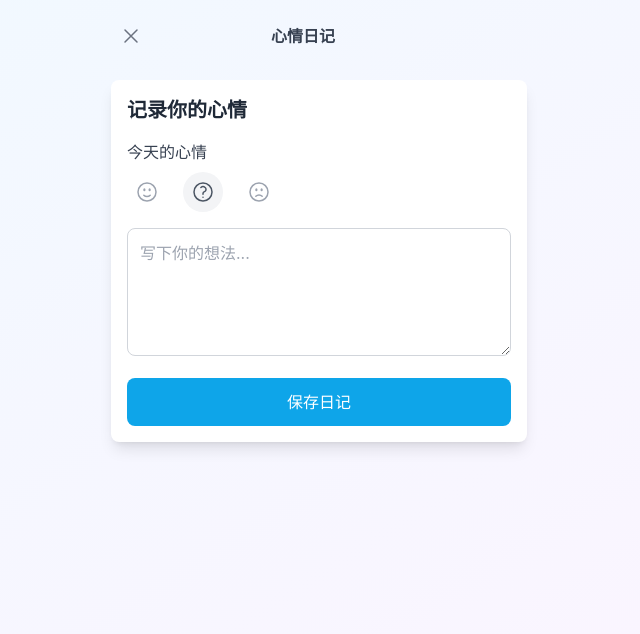
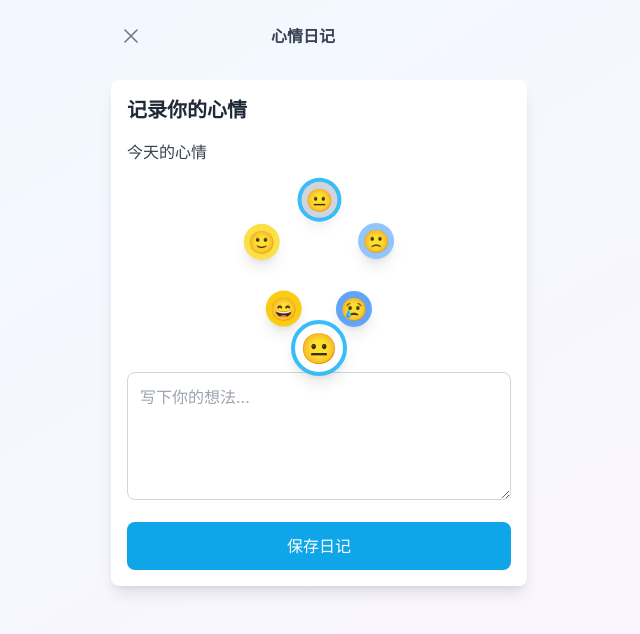
Before and after one commit to sakaaanaYu/SelfPlanet, a React (Create React App) app in the folder code/: page / in a window 1280 px wide. Both pictures are taken after a click on the button "写心情日记". Shown: the top 634 px of the page, without its empty margins (321-961 px from the left). Built offline with nearby package versions, Linux system fonts and the light colour scheme.

Commit message:
Add emotion turntable.

```diff
--- a/code/src/components/Journal.tsx
+++ b/code/src/components/Journal.tsx
@@ -1,11 +1,10 @@
 import React, { useState } from 'react';
-import { FaceSmileIcon, FaceFrownIcon, QuestionMarkCircleIcon } from '@heroicons/react/24/outline';
 import { XMarkIcon } from '@heroicons/react/24/outline';
 
 interface JournalEntry {
   id: string;
   content: string;
-  mood: 'happy' | 'neutral' | 'sad';
+  mood: 'very-happy' | 'happy' | 'neutral' | 'sad' | 'very-sad';
   timestamp: Date;
 }
 
@@ -13,10 +12,25 @@ interface JournalProps {
   onBack?: () => void;
 }
 
+const moods: { value: 'very-happy' | 'happy' | 'neutral' | 'sad' | 'very-sad', icon: string, color: string }[] = [
+  { value: 'very-happy', icon: '😄', color: 'bg-yellow-400' },
+  { value: 'happy', icon: '🙂', color: 'bg-yellow-300' },
+  { value: 'neutral', icon: '😐', color: 'bg-gray-300' },
+  { value: 'sad', icon: '🙁', color: 'bg-blue-300' },
+  { value: 'very-sad', icon: '😢', color: 'bg-blue-400' }
+];
+
+const RADIUS = 60; // 圆盘半径(px)
+const ICON_SIZE = 36; // icon大小(px)
+const CONTAINER_SIZE = 176; // w-44 = 176px
+
 const Journal: React.FC<JournalProps> = ({ onBack }) => {
   const [entries, setEntries] = useState<JournalEntry[]>([]);
   const [content, setContent] = useState('');
-  const [mood, setMood] = useState<'happy' | 'neutral' | 'sad'>('neutral');
+  const [mood, setMood] = useState<'very-happy' | 'happy' | 'neutral' | 'sad' | 'very-sad'>('neutral');
+
+  const selectedIndex = moods.findIndex(m => m.value === mood);
+  const baseRotation = - (360 / moods.length) * selectedIndex;
 
   const handleSubmit = () => {
     if (content.trim()) {
@@ -50,34 +64,52 @@ const Journal: React.FC<JournalProps> = ({ onBack }) => {
         <div className="bg-white rounded-lg shadow-lg p-4">
           <h2 className="text-xl font-semibold mb-4 text-gray-800">记录你的心情</h2>
 
-          {/* 心情选择 */}
+          {/* 心情选择转盘 */}
           <div className="mb-4">
             <label className="block text-gray-700 mb-2">今天的心情</label>
-            <div className="flex space-x-4">
-              <button
-                onClick={() => setMood('happy')}
-                className={`p-2 rounded-full ${
-                  mood === 'happy' ? 'bg-yellow-100 text-yellow-600' : 'text-gray-400'
-                }`}
+            <div className="relative w-44 h-44 mx-auto mb-6">
+              {/* 圆盘 */}
+              <div
+                className="absolute left-0 top-0 w-full h-full"
+                style={{
+                  transition: 'transform 0.5s cubic-bezier(0.2,0.8,0.2,1)',
+                  transform: `rotate(${baseRotation}deg)`,
+                  transformOrigin: '50% 50%'
+                }}
               >
-                <FaceSmileIcon className="h-6 w-6" />
-              </button>
-              <button
-                onClick={() => setMood('neutral')}
-                className={`p-2 rounded-full ${
-                  mood === 'neutral' ? 'bg-gray-100 text-gray-600' : 'text-gray-400'
-                }`}
-              >
-                <QuestionMarkCircleIcon className="h-6 w-6" />
-              </button>
-              <button
-                onClick={() => setMood('sad')}
-                className={`p-2 rounded-full ${
-                  mood === 'sad' ? 'bg-blue-100 text-blue-600' : 'text-gray-400'
-                }`}
-              >
-                <FaceFrownIcon className="h-6 w-6" />
-              </button>
+                {moods.map((m, i) => {
+                  const angle = (360 / moods.length) * i - 90; // -90度让第一个icon从正上方开始
+                  const rad = (angle * Math.PI) / 180;
+                  const center = CONTAINER_SIZE / 2;
+                  const x = center + RADIUS * Math.cos(rad) - ICON_SIZE / 2;
+                  const y = center + RADIUS * Math.sin(rad) - ICON_SIZE / 2;
+                  return (
+                    <button
+                      key={m.value}
+                      onClick={() => setMood(m.value)}
+                      className={`absolute flex items-center justify-center rounded-full shadow-lg
+                        ${mood === m.value ? 'ring-4 ring-primary-400 scale-110 z-10' : ''}
+                        ${m.color}
+                      `}
+                      style={{
+                        left: x,
+                        top: y,
+                        width: ICON_SIZE,
+                        height: ICON_SIZE,
+                        fontSize: 22,
+                        transition: 'all 0.3s',
+                        transform: `rotate(${-baseRotation}deg)`
+                      }}
+                    >
+                      {m.icon}
+                    </button>
+                  );
+                })}
+              </div>
+              {/* 圆盘底部的高亮icon（选中态） */}
+              <div className="absolute left-1/2 bottom-0 -translate-x-1/2 translate-y-1/2 w-14 h-14 flex items-center justify-center rounded-full border-4 border-primary-400 bg-white text-3xl shadow-lg z-20">
+                {moods[selectedIndex].icon}
+              </div>
             </div>
           </div>
 
@@ -106,15 +138,9 @@ const Journal: React.FC<JournalProps> = ({ onBack }) => {
               className="bg-white p-3 rounded-lg border border-gray-200"
             >
               <div className="flex items-center mb-2">
-                {entry.mood === 'happy' && (
-                  <FaceSmileIcon className="h-5 w-5 text-yellow-500 mr-2" />
-                )}
-                {entry.mood === 'neutral' && (
-                  <QuestionMarkCircleIcon className="h-5 w-5 text-gray-500 mr-2" />
-                )}
-                {entry.mood === 'sad' && (
-                  <FaceFrownIcon className="h-5 w-5 text-blue-500 mr-2" />
-                )}
+                <span className="text-2xl mr-2">
+                  {moods.find(m => m.value === entry.mood)?.icon}
+                </span>
                 <span className="text-sm text-gray-500">
                   {entry.timestamp.toLocaleDateString()}
                 </span>
```
